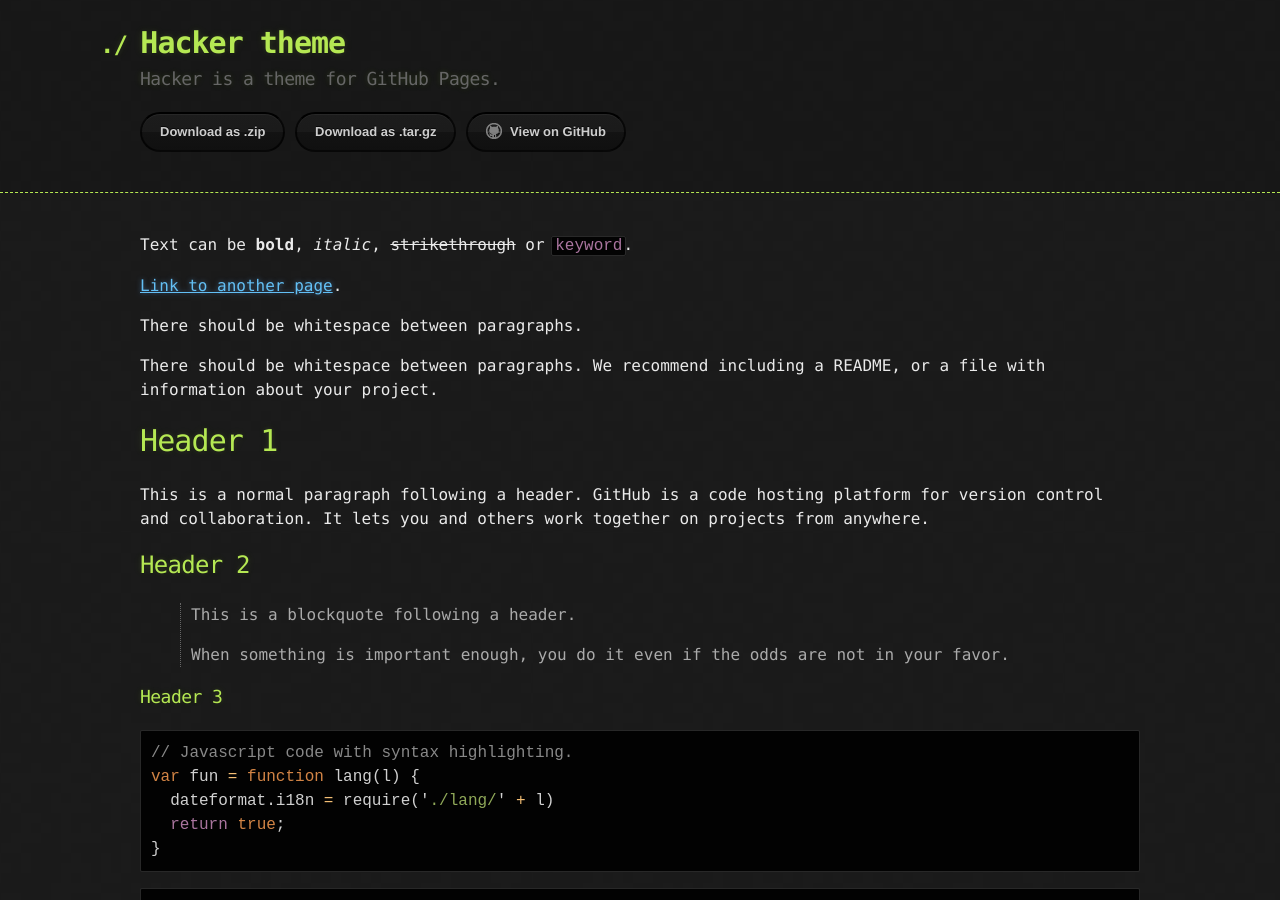
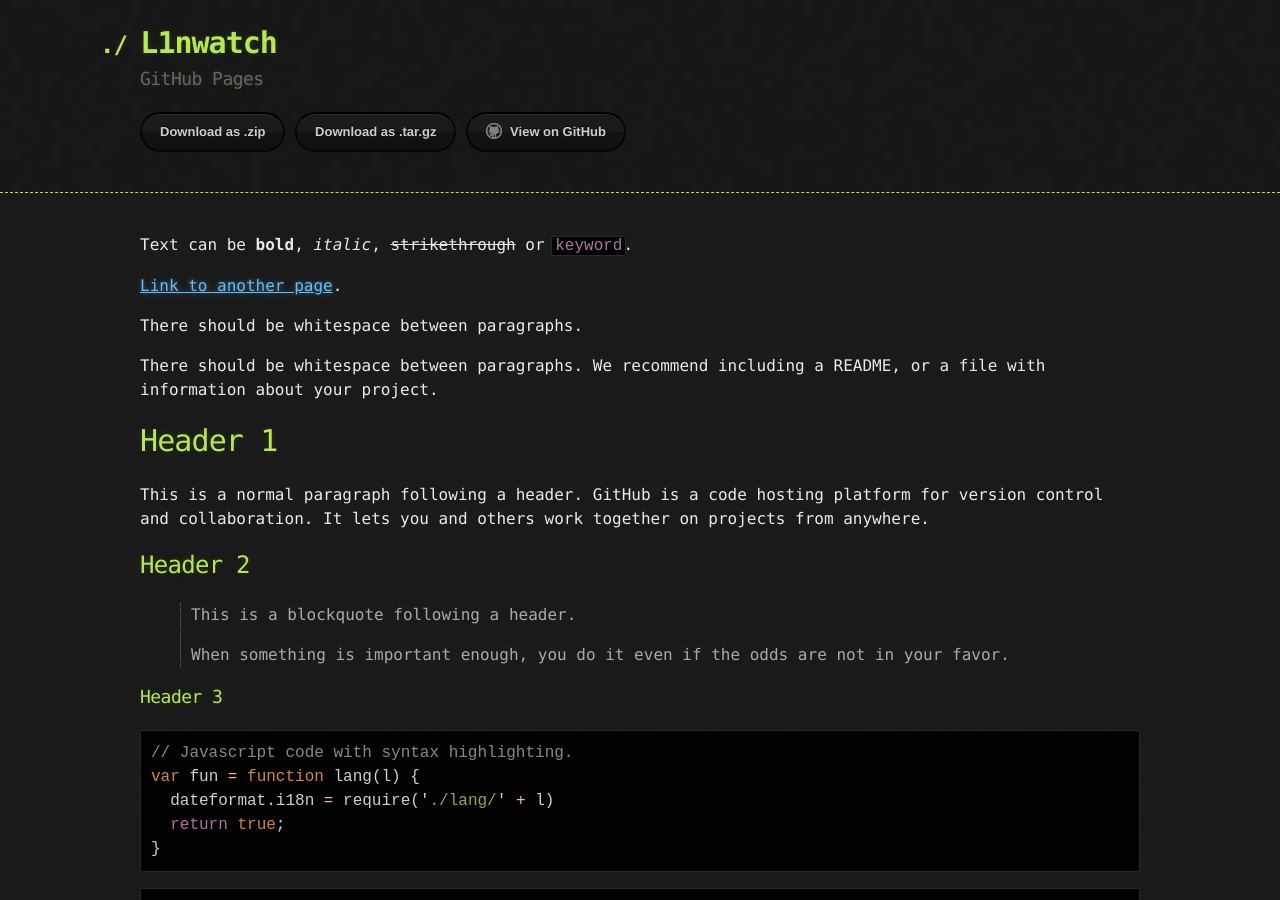
Before and after one commit to L1nwatch/L1nwatch.github.io, a Jekyll site: the page built from index.md, in a window 1280 px wide and 900 px high. Built offline with Jekyll 4.4.1, drawn with Linux system fonts in a browser that asks for light colours.

Commit message:
[2024-08-02] try to modify the homepage

```diff
--- a/_config.yml
+++ b/_config.yml
@@ -1,5 +1,5 @@
-title: Hacker theme
-description: Hacker is a theme for GitHub Pages.
+title: L1nwatch
+description: GitHub Pages
 show_downloads: true
 google_analytics:
 theme: jekyll-theme-hacker
```
